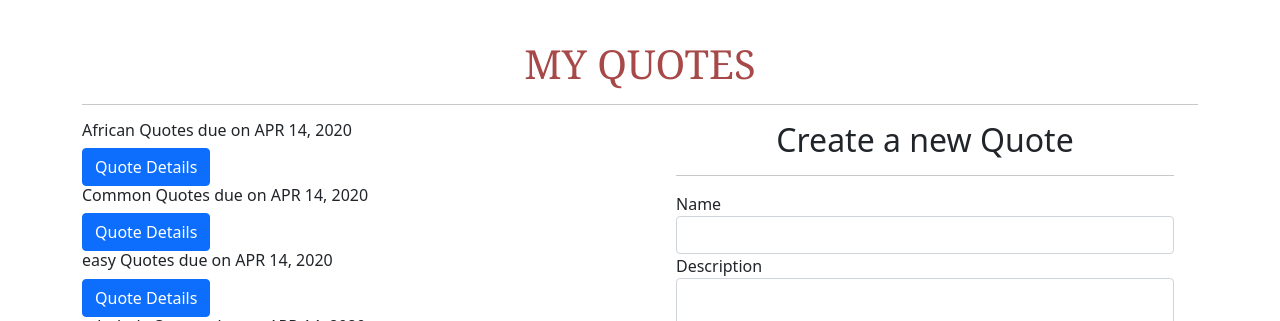
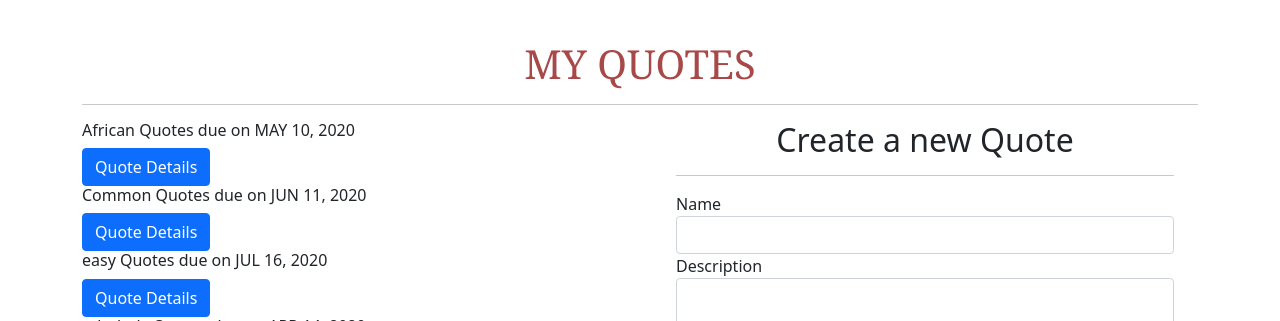
Before and after one commit to mamu234/Quotes, an Angular app in the folder Quotes/: page / in a window 1280 px wide. Shown: the top 321 px of the page. Built offline with nearby package versions, Linux system fonts and the light colour scheme.

Commit message:
changes on github

```diff
--- a/Quotes/src/app/quote/quote.component.ts
+++ b/Quotes/src/app/quote/quote.component.ts
@@ -10,9 +10,9 @@ import {Quote} from '../quote';
 export class QuoteComponent implements OnInit {
 
   quotes:Quote[] = [
-    new Quote(1,'African Quotes','Only a fool tests the depth of a river with both feet',new Date(2020,3,14)),
-    new Quote (2,'Common Quotes','A stich in timesaves nine',new Date(2020,3,14)),
-    new Quote(3, 'easy Quotes','Get busy living or get busy dying',new Date(2020,3,14)),
+    new Quote(1,'African Quotes','Only a fool tests the depth of a river with both feet',new Date(2020,4,10)),
+    new Quote (2,'Common Quotes','A stich in timesaves nine',new Date(2020,5,11)),
+    new Quote(3, 'easy Quotes','Get busy living or get busy dying',new Date(2020,6,16)),
     new Quote (4,'scholarly Quotes','Many of life’s failures are people who did not realize how close they were to success when they gave up.',new Date(2020,3,14)),
 
   ];
```
Also changed, not shown: 1 other file (tests, documents, lock files or other folders).
